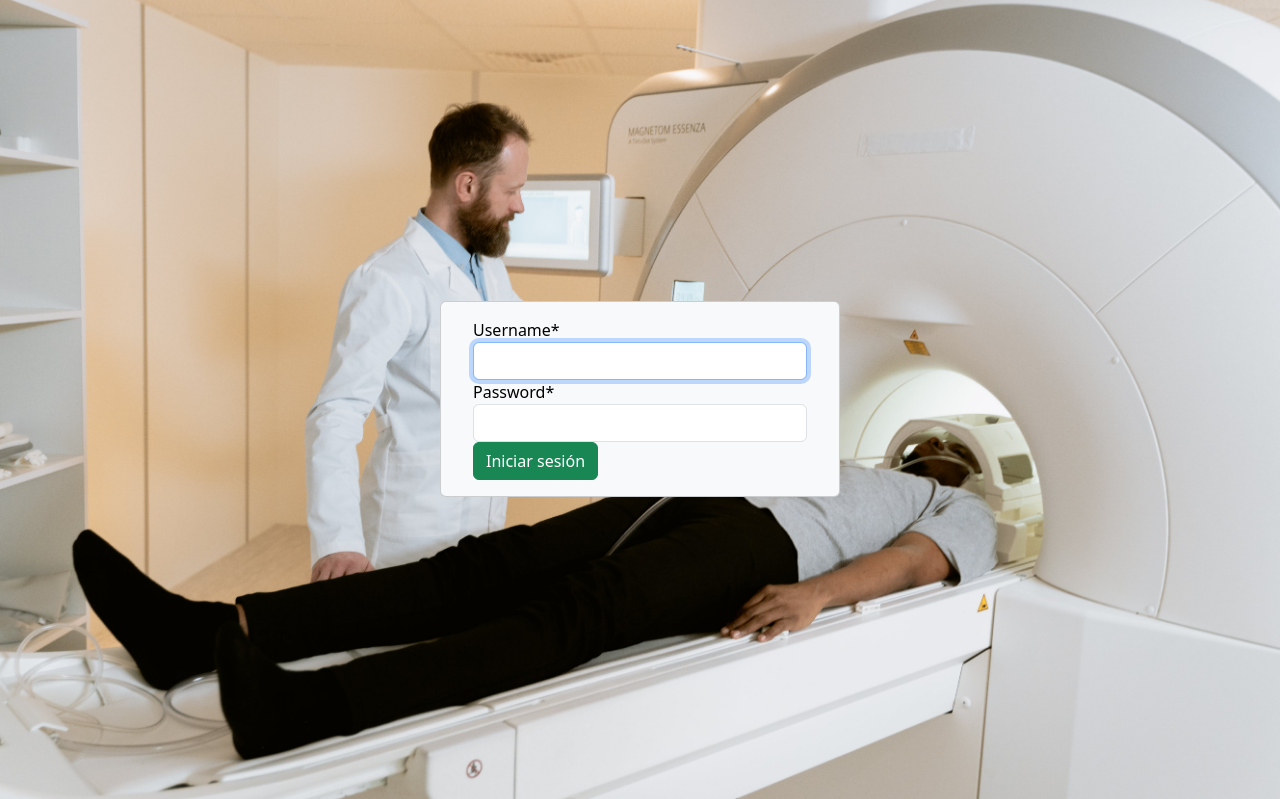
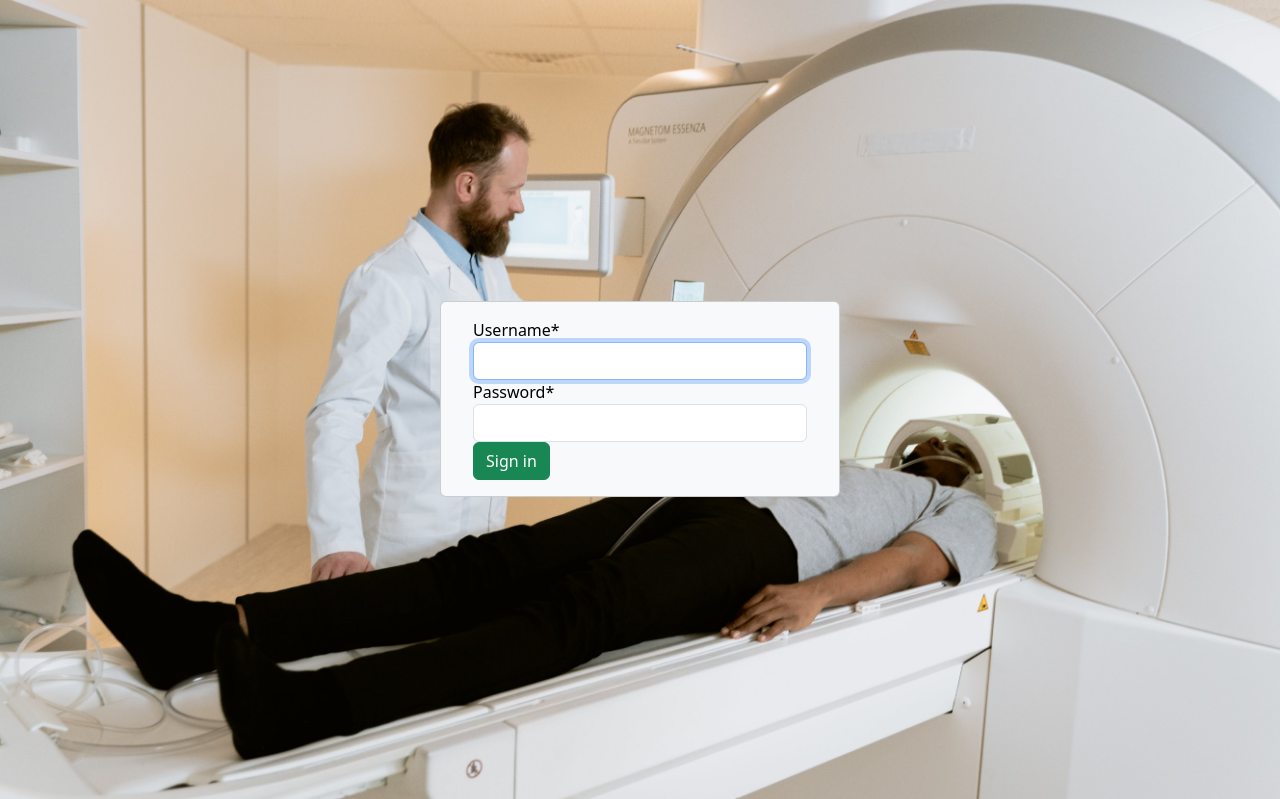
Before and after one commit to bardack134/CRUD-HOSPITAL, a Django app: page / in a window 1280 px wide. Shown: the part 33-832 px from the top of the page. Run offline with Django 3.2, Linux system fonts and the light colour scheme; some libraries are stand-ins or nearby versions.

Commit message:
arreglo de error en log out

```diff
--- a/CRUD/forms_en.py
+++ b/CRUD/forms_en.py
@@ -1,4 +1,5 @@
 from django import forms  # Importamos el módulo 'forms' de Django
+
 from .models import PatientInformation  # Importamos el modelo 'PatientInformation' desde el archivo 'models.py' en la misma carpeta
 
 # Definición de la clase del formulario para 'PatientInformation'
--- a/CRUD/forms_sp.py
+++ b/CRUD/forms_sp.py
@@ -5,6 +5,7 @@ from .modelsSP import PatientInformationSP
 
 # Definición de la clase del formulario para 'PatientInformation'
 class PatientInformationFormSP(forms.ModelForm):
+
     # Cambia los nombres de los campos en el formulario
     category_registration = forms.CharField(label="Categoría de registro", max_length=100)
     """
--- a/CRUD/templates/registro/register.html
+++ b/CRUD/templates/registro/register.html
@@ -30,9 +30,10 @@
         <a href="{% url 'RegistroPacienteJP' %}" class="link">Japanese</a>
     </p>
 </div>
+
 <!-- Div para alinear el contenido a la derecha -->
 <div class="px-3 mb-1 pb-1">
-    <!-- Enlaces para cambiar el idioma -->
+
     <p>Click here to view the saved data<br>
         <a href="{% url 'patient_list'  %}" class="btn btn-success" style="margin: auto;">view save data</a>
     </p>
--- a/autenticacion/templates/login/login.html
+++ b/autenticacion/templates/login/login.html
@@ -27,7 +27,7 @@
           {{ form|crispy }}
 
           <!-- Agregamos un botón para enviar el formulario -->
-          <button type="submit" class="btn btn-success">Iniciar sesión</button>
+          <button type="submit" class="btn btn-success">Sign in</button>
         </div>
       </form>
     </div>
--- a/autenticacion/views.py
+++ b/autenticacion/views.py
@@ -9,7 +9,7 @@ from django.views.generic import View
 from django.contrib.auth import login, logout, authenticate
 
 
-# Importamos el módulo para manejar mensajes
+# Importamos el módulo para manejar mensajes<
 from django.contrib import messages
 # Create your views here.
 
@@ -18,7 +18,7 @@ def cerrar_sesion(request):
     logout(request)
 
     # Redirigimos al usuario a la página de inicio ('home' es el nombre de la URL).
-    return redirect('RegistroPaciente')
+    return redirect('login')
 
 
 #página de inicio de sesión
@@ -63,7 +63,7 @@ class LoginView(View):
         # Verificamos si el formulario es válido
         if form.is_valid():
 
-            # Obtenemos el nombre de usuario del formulario
+
 
             # En Django, después de que los datos ingresados por el usuario se someten al proceso de validación, se almacenan en el atributo cleaned_data, cleaned_data es un diccionario y usamos el metodo get() para obtener el valor del campo username
             nombre_usuario = form.cleaned_data.get("username")
```
